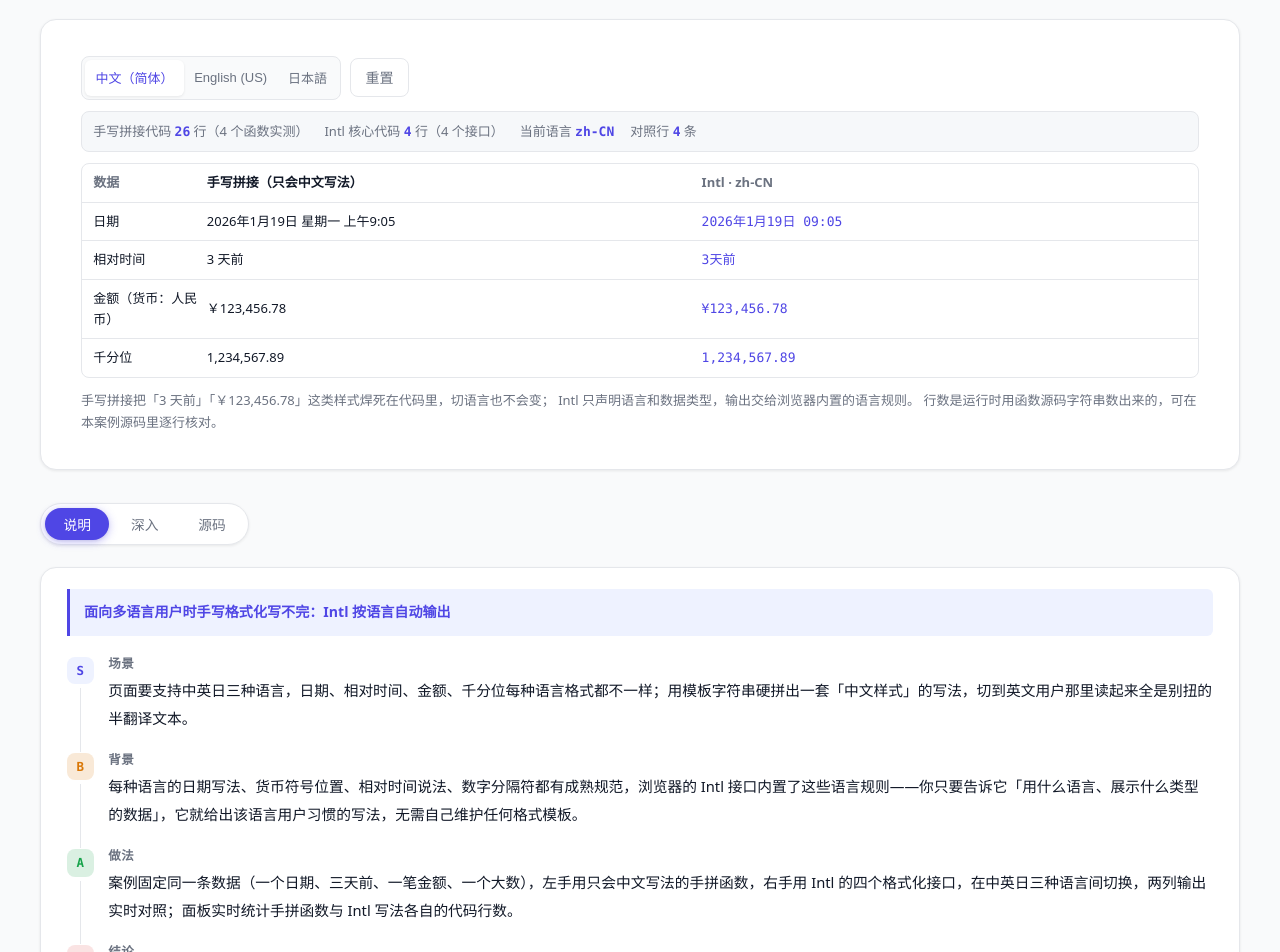
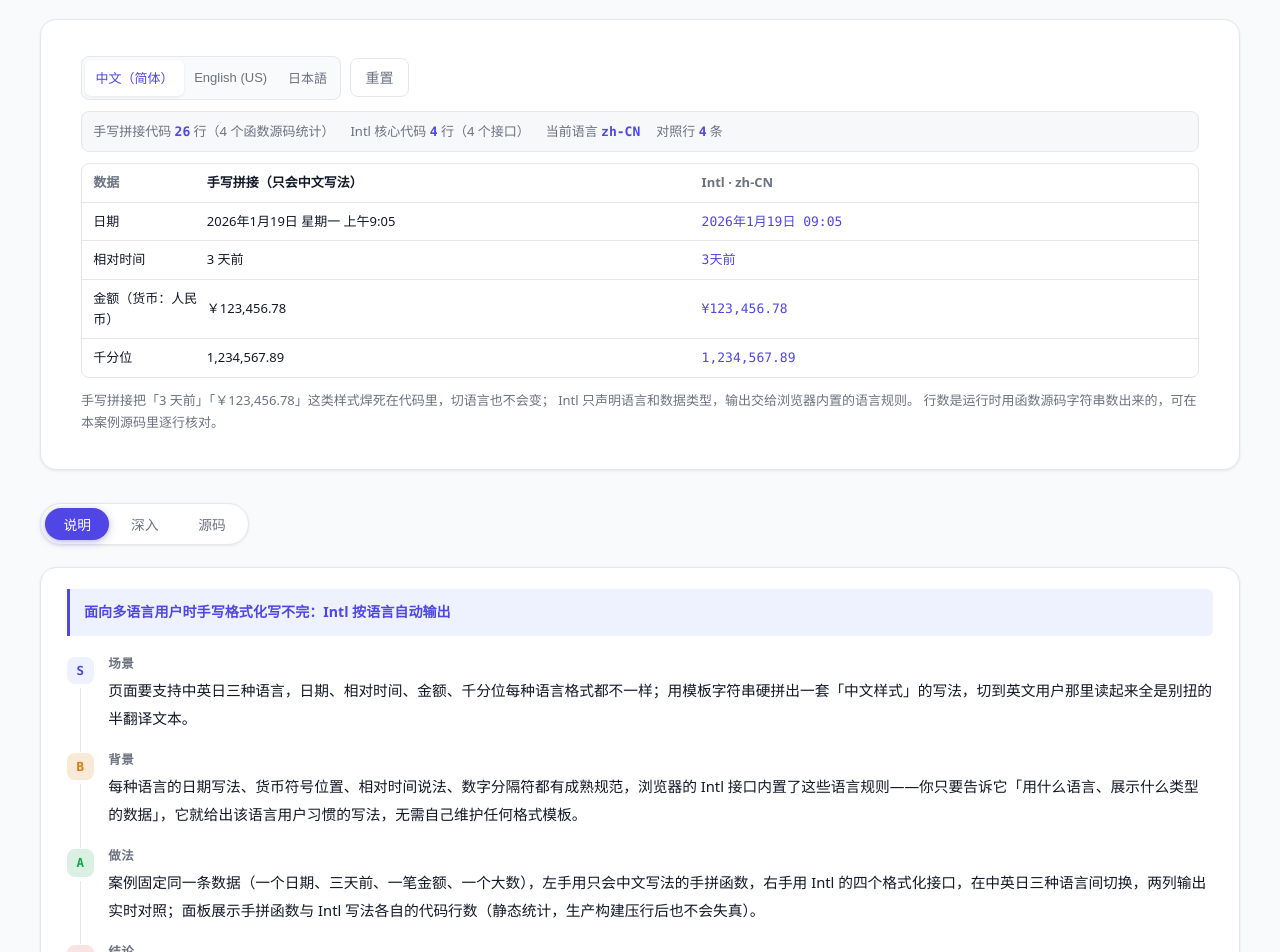
Before and after one commit to qindaxiaya/vue3-case-lab, a Vue app: page /cases/basics/intl-format in a window 1280 px wide. Shown: the part 280-1232 px from the top of the page. Built offline with nearby package versions, Linux system fonts and the light colour scheme.

Commit message:
fix(basics): 修正 intl-format 生产构建行数失真

```diff
--- a/src/examples/basics/intl-format/Demo.vue
+++ b/src/examples/basics/intl-format/Demo.vue
@@ -54,19 +54,14 @@ function fmtNumberManual(v: number): string {
   return `${grouped}.${dec ?? '00'}`
 }
 
-// ---------- 行数指标：用函数源码字符串数出来（真实统计） ----------
+// ---------- 行数指标：静态统计（生产构建会压行，不能靠 toString 数） ----------
 
-/** 数一个函数的源码行数（Function.prototype.toString 是运行时的真实源码） */
-function countLines(f: (...args: never[]) => unknown): number {
-  return f.toString().split('\n').length
-}
-
-/** 手写拼接四件套的总行数（跟 Demo 源码里看到的函数完全一致） */
-const manualLineCount
-  = countLines(fmtDateManual)
-    + countLines(fmtRelativeManual)
-    + countLines(fmtCurrencyManual)
-    + countLines(fmtNumberManual)
+/**
+ * 手写四件套的源码行数：源码 24–55 行，四个函数共 26 行（含签名与右括号，不含空行与注释）。
+ * 不用 Function.prototype.toString() 数：生产构建会把函数压成一行，行数会失真。
+ * 改动这四个函数时同步更新这个数字。
+ */
+const manualLineCount = 26
 
 /** Intl 侧：四个格式化表达式直接产出全部输出（语言声明一次，规则浏览器自带） */
 function fmtIntlAll(
@@ -84,13 +79,10 @@ function fmtIntlAll(
 }
 
 /**
- * Intl 核心行数 = 函数里含 new Intl. 的表达式行（4 行，规则数得出来）
- * 用行内容过滤而不是死减行数，将来改写函数统计口径仍然准确
+ * Intl 核心表达式数：四个 new Intl. 调用（4 行）。
+ * 生产构建同样会压行，所以这里用静态值，避免面板在 preview 里变成 1。
  */
-const intlLineCount = fmtIntlAll
-  .toString()
-  .split('\n')
-  .filter((line) => line.includes('new Intl.')).length
+const intlLineCount = 4
 
 // ---------- 语言切换 ----------
 
@@ -165,7 +157,7 @@ function resetAll(): void {
     </div>
 
     <div class="stats">
-      <span>手写拼接代码 <b>{{ manualLineCount }}</b> 行（4 个函数实测）</span>
+      <span>手写拼接代码 <b>{{ manualLineCount }}</b> 行（4 个函数源码统计）</span>
       <span>Intl 核心代码 <b>{{ intlLineCount }}</b> 行（4 个接口）</span>
       <span>当前语言 <b>{{ locale }}</b></span>
       <span>对照行 <b>{{ intlRowKeys }}</b> 条</span>
--- a/src/examples/basics/intl-format/meta.ts
+++ b/src/examples/basics/intl-format/meta.ts
@@ -16,7 +16,7 @@ export default {
     background:
       '每种语言的日期写法、货币符号位置、相对时间说法、数字分隔符都有成熟规范，浏览器的 Intl 接口内置了这些语言规则——你只要告诉它「用什么语言、展示什么类型的数据」，它就给出该语言用户习惯的写法，无需自己维护任何格式模板。',
     action:
-      '案例固定同一条数据（一个日期、三天前、一笔金额、一个大数），左手用只会中文写法的手拼函数，右手用 Intl 的四个格式化接口，在中英日三种语言间切换，两列输出实时对照；面板实时统计手拼函数与 Intl 写法各自的代码行数。',
+      '案例固定同一条数据（一个日期、三天前、一笔金额、一个大数），左手用只会中文写法的手拼函数，右手用 Intl 的四个格式化接口，在中英日三种语言间切换，两列输出实时对照；面板展示手拼函数与 Intl 写法各自的代码行数（静态统计，生产构建压行后也不会失真）。',
     conclusion:
       '记住：展示给用户看的日期、相对时间、货币、数字分隔符，交给 Intl 按当前语言格式化；自己手拼的格式只在确定单一语言时才值得写。',
   },
--- a/src/examples/basics/intl-format/notes.md
+++ b/src/examples/basics/intl-format/notes.md
@@ -13,7 +13,7 @@
 
 每种语言的日期写法、货币符号位置、相对时间说法、数字分组符号都有成文规范（CLDR 语言数据），浏览器把这套数据内置进了 Intl 接口：`DateTimeFormat` 管日期时间、`RelativeTimeFormat` 管「3 days ago」这类相对说法、`NumberFormat` 管千分位与货币。调用方只声明两件事——用哪种语言、展示哪种类型的数据。
 
-手写拼接的问题不在「今天能写出输出」，而在于覆盖面：中文习惯需要星期表、「凌晨/上午」分段、币种符号、千分位正则，每新增一种语言就要整套复制改写，分支数随语言数线性增长（这正是 Demo 实测的行数来源）。Intl 把这套规则交给浏览器维护，代码里只剩四个表达式。
+手写拼接的问题不在「今天能写出输出」，而在于覆盖面：中文写法需要星期表、「凌晨/上午」分段、币种符号、千分位正则，每新增一种语言就要整套复制改写，分支数随语言数线性增长（这正是 Demo 源码统计的行数来源）。Intl 把这套规则交给浏览器维护，代码里只剩四个表达式。
 
 ## 3. 方案：关键代码
 
@@ -34,14 +34,14 @@ function fmtIntlAll(locale: string, d: Date, days: number, amount: number, n: nu
 
 | 指标 | 手写拼接 | Intl | 数量来源 |
 |------|----------|------|----------|
-| 为此手写的代码行数 | 约 30 行（4 个函数实测，面板实时显示） | 4 行（含 new Intl. 的表达式行） | Demo 用函数源码字符串统计 |
+| 为此手写的代码行数 | 26 行（4 个函数源码统计，面板显示） | 4 行（4 个 `new Intl.` 表达式） | 静态统计 Demo 源码 24–55 行；Intl 侧数表达式 |
 | 支持语言数 | 1（只会中文写法） | 浏览器内置的全部语言（CLDR） | Demo 切到 en-US / ja-JP 即见 |
 | 输出新语言 | 需复制整套函数改文案 | 改一个 locale 字符串 | 面板两列实时对照 |
 | 相对时间深度 | 只写了天级分支 | 天/时/分/秒全档位 | 切换输出对比 |
 
 测量说明：
 
-- 行数在运行时用 `Function.prototype.toString()` 数出：手写侧数全部源码行，Intl 侧数含「new Intl.」的表达式行；两者口径都写在 Demo 源码里，可逐行复核。
+- 行数是静态统计：手写侧数 Demo 源码 24–55 行四个函数（含签名与右括号，不含空行与注释）共 26 行；Intl 侧数 4 个 `new Intl.` 表达式。**不能在生产构建里用 `Function.prototype.toString()` 数行**——压缩会把函数压成一行，面板会失真。
 - 输出对照为浏览器实时计算；无性能差异，属行为指标对照，环境为现代 Chrome / Edge，Safari 的 RelativeTimeFormat 同样可用（iOS 13+）。
 
 ## 5. 追问与边界
```
